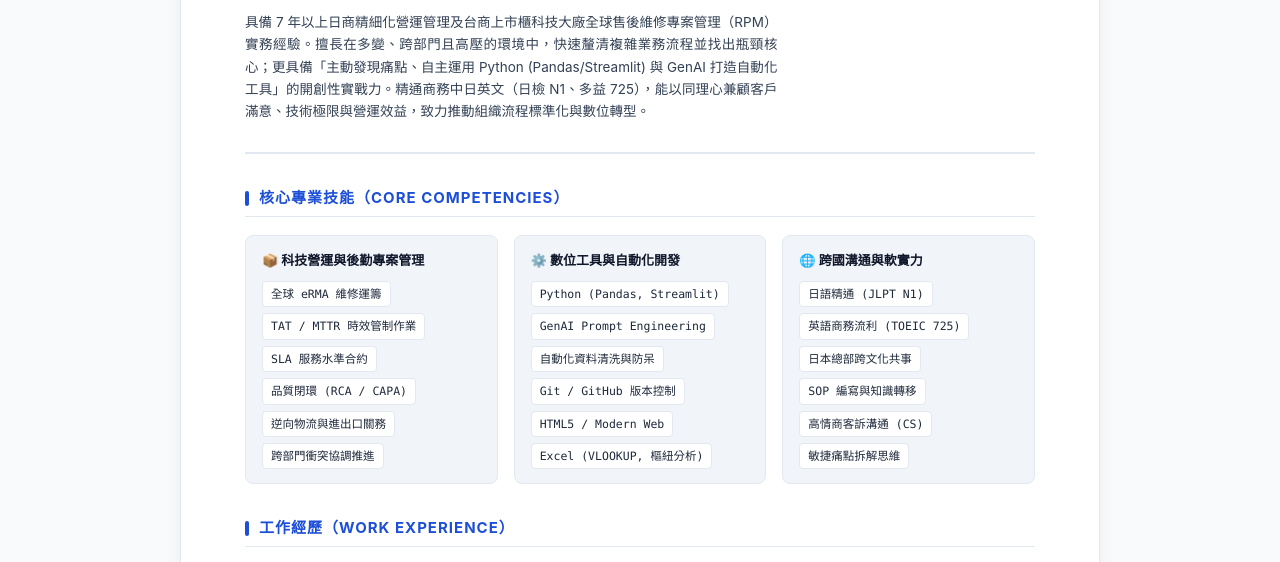
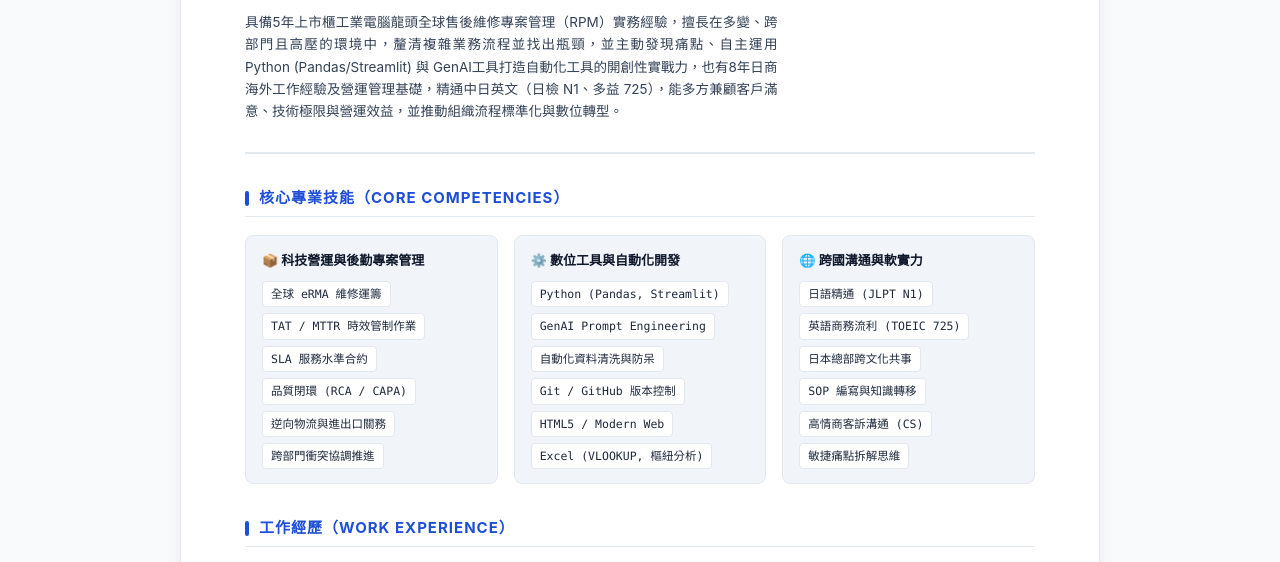
Before and after one commit to Connielll/advantech-erma-presentation, a plain HTML site: page resume/index.html in a window 1280 px wide. Shown: the part 218-780 px from the top of the page. Drawn offline with Linux system fonts and the light colour scheme.

Commit message:
docs(resume): update candidate summary bio to 5yr IPC RPM & 8yr Japanese overseas experience

```diff
--- a/resume/index.html
+++ b/resume/index.html
@@ -804,7 +804,7 @@
           <span class="role-badge">轉職積極求職中</span>
         </div>
         <p class="bio-summary">
-          具備 7 年以上日商精細化營運管理及台商上市櫃科技大廠全球售後維修專案管理（RPM）實務經驗。擅長在多變、跨部門且高壓的環境中，快速釐清複雜業務流程並找出瓶頸核心；更具備「主動發現痛點、自主運用 Python (Pandas/Streamlit) 與 GenAI 打造自動化工具」的開創性實戰力。精通商務中日英文（日檢 N1、多益 725），能以同理心兼顧客戶滿意、技術極限與營運效益，致力推動組織流程標準化與數位轉型。
+          具備5年上市櫃工業電腦龍頭全球售後維修專案管理（RPM）實務經驗，擅長在多變、跨部門且高壓的環境中，釐清複雜業務流程並找出瓶頸，並主動發現痛點、自主運用 Python (Pandas/Streamlit) 與 GenAI工具打造自動化工具的開創性實戰力，也有8年日商海外工作經驗及營運管理基礎，精通中日英文（日檢 N1、多益 725），能多方兼顧客戶滿意、技術極限與營運效益，並推動組織流程標準化與數位轉型。
         </p>
       </div>
 
```
